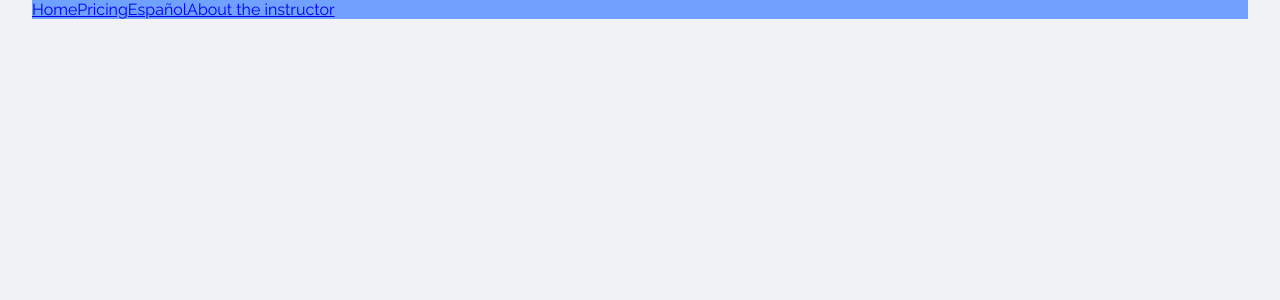
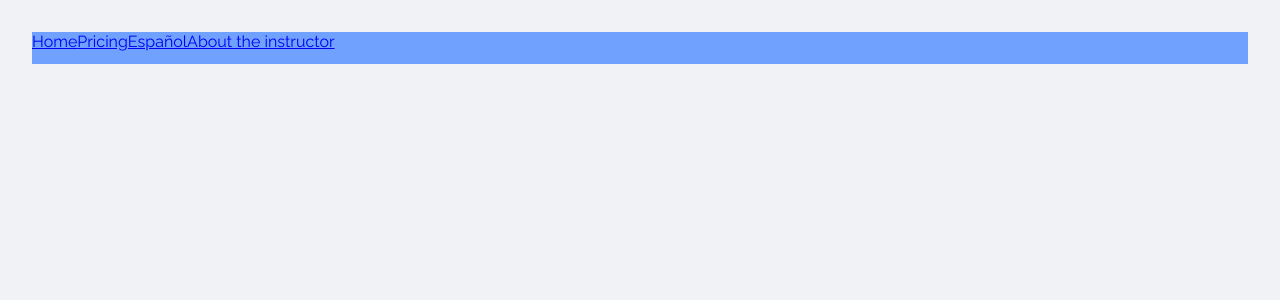
Before and after one commit to Logoysmx/brainti, an Angular app: page / in a window 1280 px wide. Shown: the top 300 px of the page. Built offline with nearby package versions, Linux system fonts and the light colour scheme.

Commit message:
Added css grid

```diff
--- a/src/app/app.component.scss
+++ b/src/app/app.component.scss
@@ -1,7 +1,9 @@
 .brainti {
 	&__container {
 		display: grid;
-		grid-template-rows: auto;
+		grid-template-rows: 2rem 2rem auto;
 		grid-template-columns: 2rem 3rem auto 3rem 2rem;
+		width: 100vw;
+		height: 100vh;
 	}
 }
--- a/src/app/pages/home-intro/home-intro.component.scss
+++ b/src/app/pages/home-intro/home-intro.component.scss
@@ -3,6 +3,6 @@
 	background-color: #70a1ff;
 	grid-column-start: 2;
 	grid-column-end: 5;
-	grid-row-start: row2-start;
-	grid-row-end: 3;
+	grid-row-start: 2;
+	grid-row-end: 2;
 }
--- a/src/app/shared/header/header.component.scss
+++ b/src/app/shared/header/header.component.scss
@@ -1,5 +1,4 @@
 :host {
-
 	header {
 		ul{
 			list-style: none;
```
